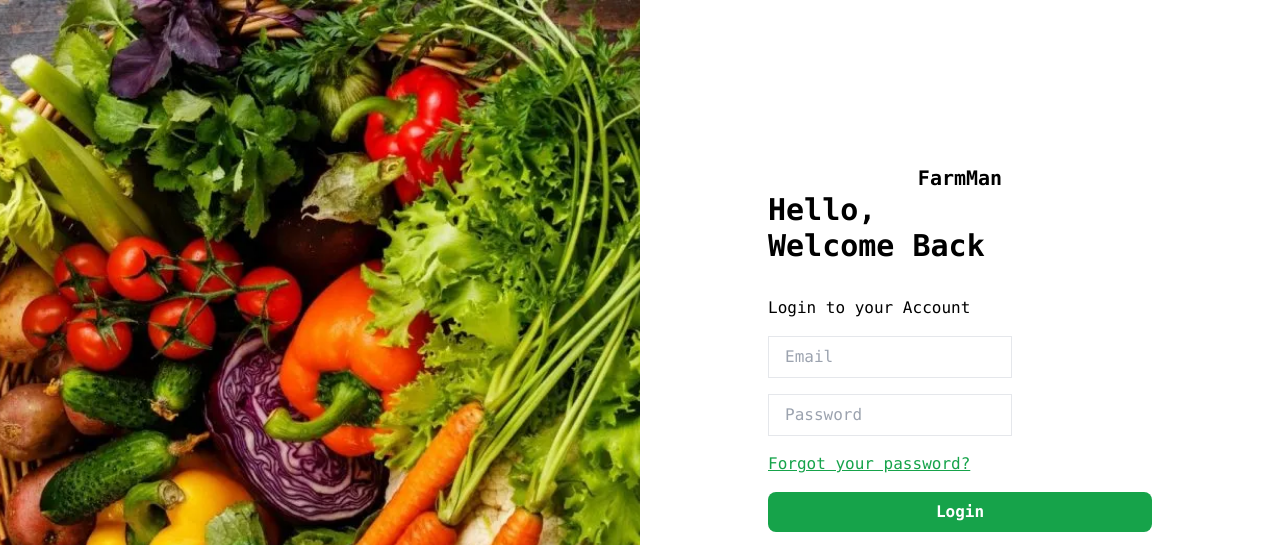
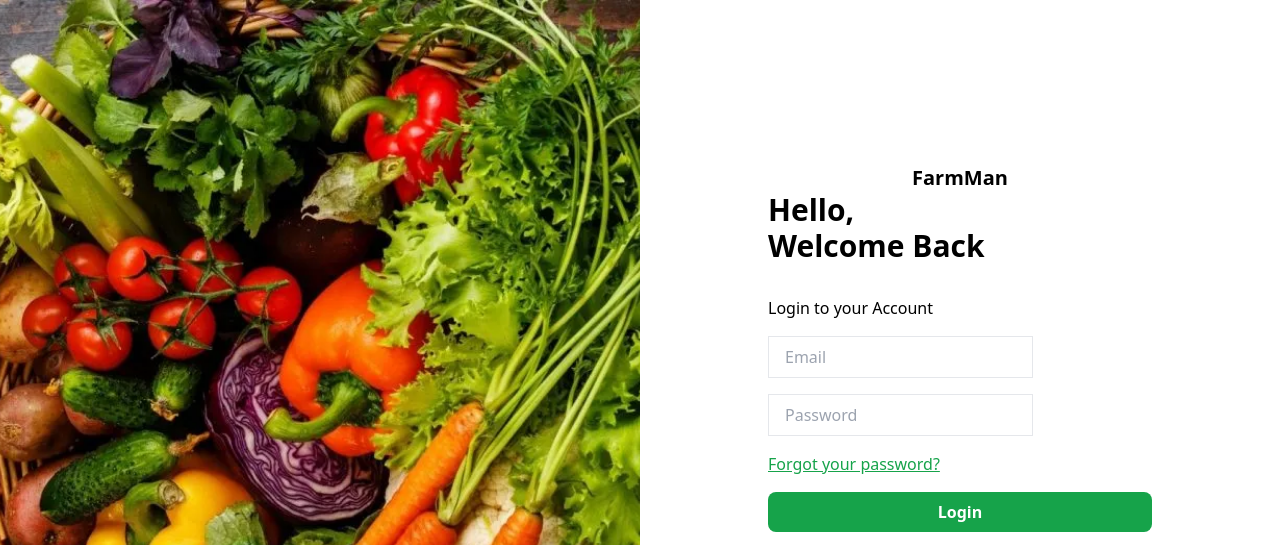
Before and after one commit to Soham2912/TailWind, a plain HTML site: page src/login.html in a window 1280 px wide. Shown: the top 545 px of the page. Drawn offline with Linux system fonts and the light colour scheme.

Commit message:
Remove "font-mono" class from body tag.

```diff
--- a/src/login.html
+++ b/src/login.html
@@ -7,7 +7,7 @@
     <link rel="stylesheet" href="https://cdnjs.cloudflare.com/ajax/libs/font-awesome/6.5.2/css/all.min.css" integrity="sha512-SnH5WK+bZxgPHs44uWIX+LLJAJ9/2PkPKZ5QiAj6Ta86w+fsb2TkcmfRyVX3pBnMFcV7oQPJkl9QevSCWr3W6A==" crossorigin="anonymous" referrerpolicy="no-referrer" />
     <title>Tailwind Login</title>
 </head>
-<body class="font-mono">
+<body>
    <div class="flex h-screen ">
       <img class="hidden w-1/2 object-cover lg:block"  src="/src/Farm-fresh-produce-1366x768.webp" alt="">
         <div class="flex flex-col justify-center items-center w-full lg:w-1/2">
```
